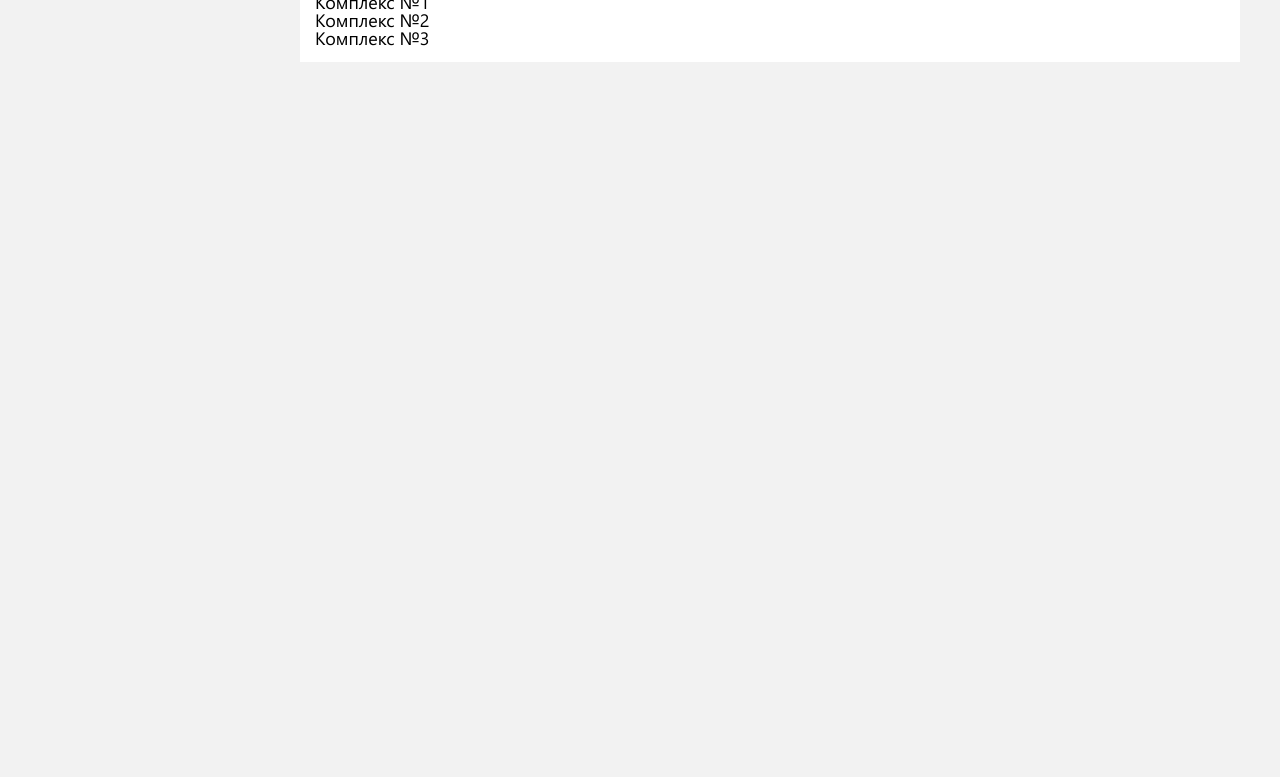
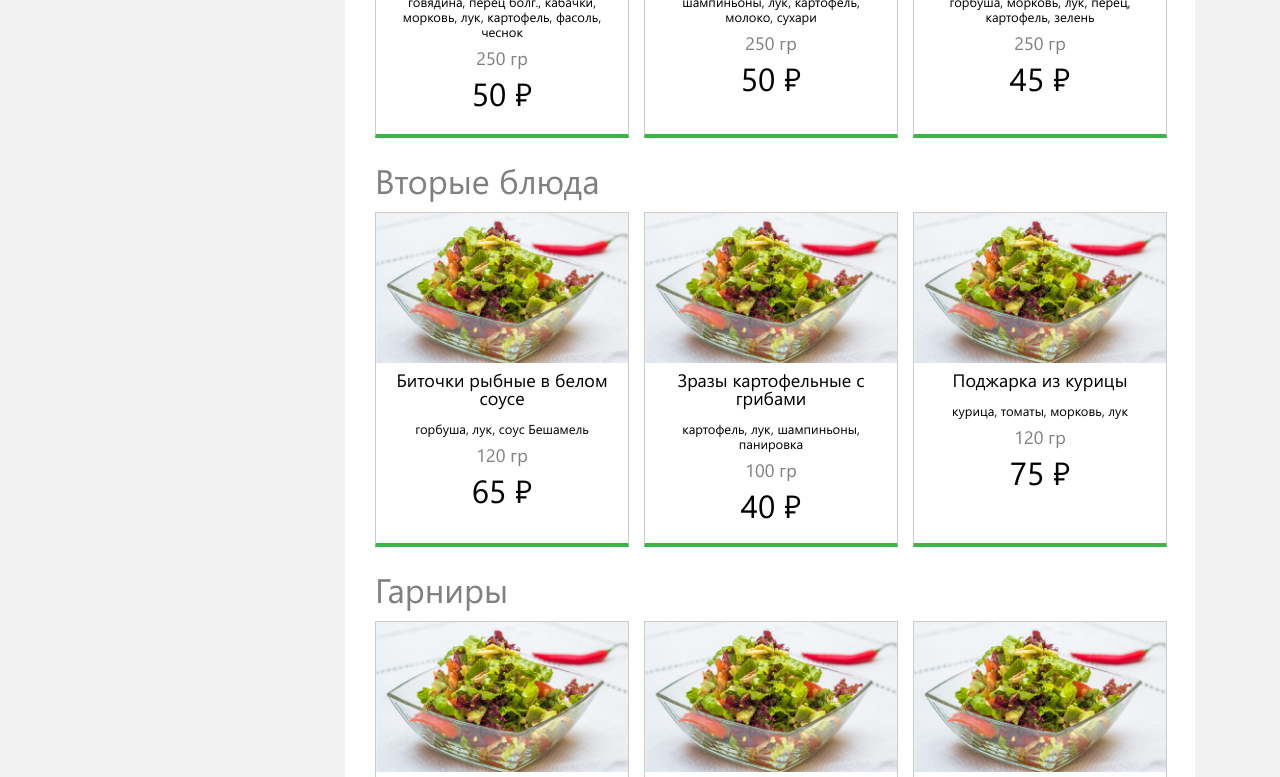
Before and after one commit to redspirit/food_template_1, a website: page www/index.html in a window 1280 px wide. Shown: the part 768-1545 px from the top of the page. Before the commit the page ends 830 px from the top, so only its background shows below. Drawn offline with Linux system fonts and the light colour scheme.

Commit message:
make food cards

```diff
--- a/www/css/styles.css
+++ b/www/css/styles.css
@@ -21,7 +21,7 @@ body {
 
 .main-wrap{
     display: none;
-    width: 1200px;
+    width: 1110px;
     margin: 50px auto 0;
 }
 .main-wrap-display{
@@ -39,8 +39,9 @@ body {
 .right-bar{
     margin-left: 260px;
     background-color: white;
-    padding: 15px;
+    padding: 20px 10px 20px 30px;
     box-sizing: border-box;
+    overflow: hidden;
 }
 .one-day{
     overflow: hidden;
@@ -164,4 +165,54 @@ body {
     color: #808080;
     font-size: 34px;
     padding: 25px 0 15px;
+    clear: left;
 }
+.food-card{
+    float: left;
+    width: 252px;
+    height: 330px;
+    margin-right: 15px;
+    border: 1px solid #cccccc;
+    border-bottom: 4px solid #39b54a;
+    cursor: pointer;
+    text-align: center;
+    overflow: hidden;
+}
+.food-card .photo{
+    height: 150px;
+    background-size: cover;
+}
+.food-card .info{
+    height: 156px;
+    overflow: hidden;
+}
+.food-card .name{
+    margin: 8px 0 14px;
+}
+.food-card .ingredients{
+    font-size: 13px;
+    margin: 0 15px 10px;
+    line-height: 15px;
+}
+.food-card .weight{
+    color: gray;
+}
+.food-card .price{
+    font-size: 32px;
+    margin-top: 10px;
+}
+.food-card .add-button{
+    background-color: #39b54a;
+    color: #f2f2f2;
+    font-weight: bold;
+    font-size: 16px;
+    padding: 4px 0 5px;
+    overflow: hidden;
+    display: none;
+}
+.food-card:hover{
+    box-shadow: 0 0 11px 0 rgba(50, 50, 50, 0.46);
+}
+.food-card:hover .add-button{
+    display: block;
+}
--- a/www/index.html
+++ b/www/index.html
@@ -65,9 +65,17 @@
 
                 <h3>{{catName}}</h3>
 
-                <div class="food-card" ng-repeat="item in items | filter:{category: cat}">
+                <div class="food-card" ng-repeat="item in items | filter:{category: cat}" ng-click="add(item)">
+                    <div class="photo" ng-style="{'background-image':'url('+item.image+')'}"></div>
 
-                    {{item.name}}
+                    <div class="info">
+                        <p class="name">{{item.name}}</p>
+                        <p class="ingredients">{{item.ingredients}}</p>
+                        <p class="weight">{{item.weight}}</p>
+                        <p class="price">{{item.price}} ₽</p>
+                    </div>
+
+                    <div class="add-button">добавить</div>
 
                 </div>
 
--- a/www/js/app.js
+++ b/www/js/app.js
@@ -44,6 +44,10 @@ app.controller('MainController', function($scope, $http){
 
     };
 
+    $scope.add = function(item){
+
+    };
+
 
 
 
```
